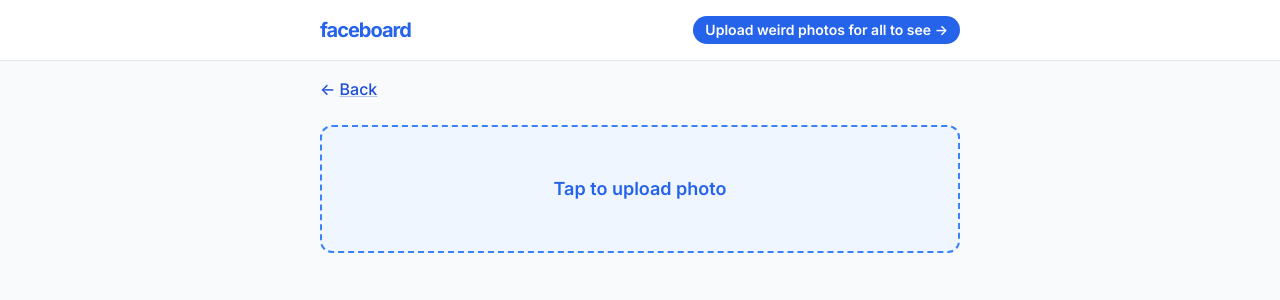
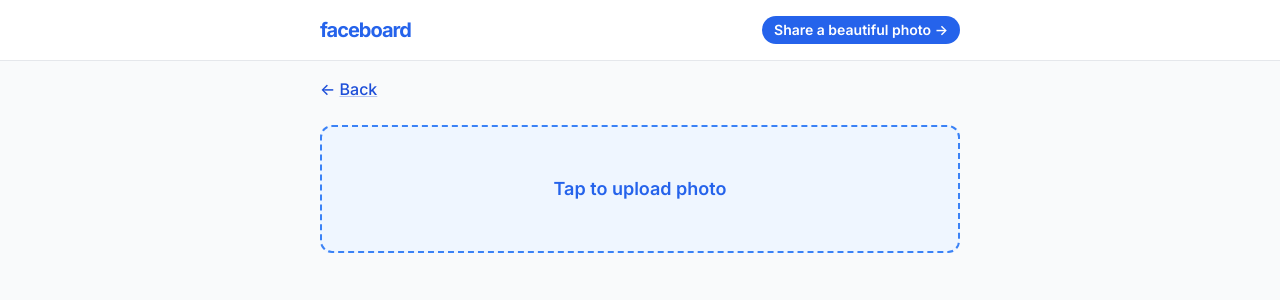
Before and after one commit to benborgers/faceboard, a Next.js app: page /upload in a window 1280 px wide. Shown: the top 300 px of the page. Built offline with nearby package versions, Linux system fonts and the light colour scheme.

Commit message:
Update copy

```diff
--- a/app/layout.tsx
+++ b/app/layout.tsx
@@ -32,7 +32,7 @@ export default function RootLayout({
               href="/upload"
               className="bg-blue-600 font-semibold text-sm rounded-full px-3 py-1 text-white block text-center"
             >
-              Upload weird photos for all to see -&gt;
+              Share a beautiful photo -&gt;
             </Link>
           </div>
         </header>
```
